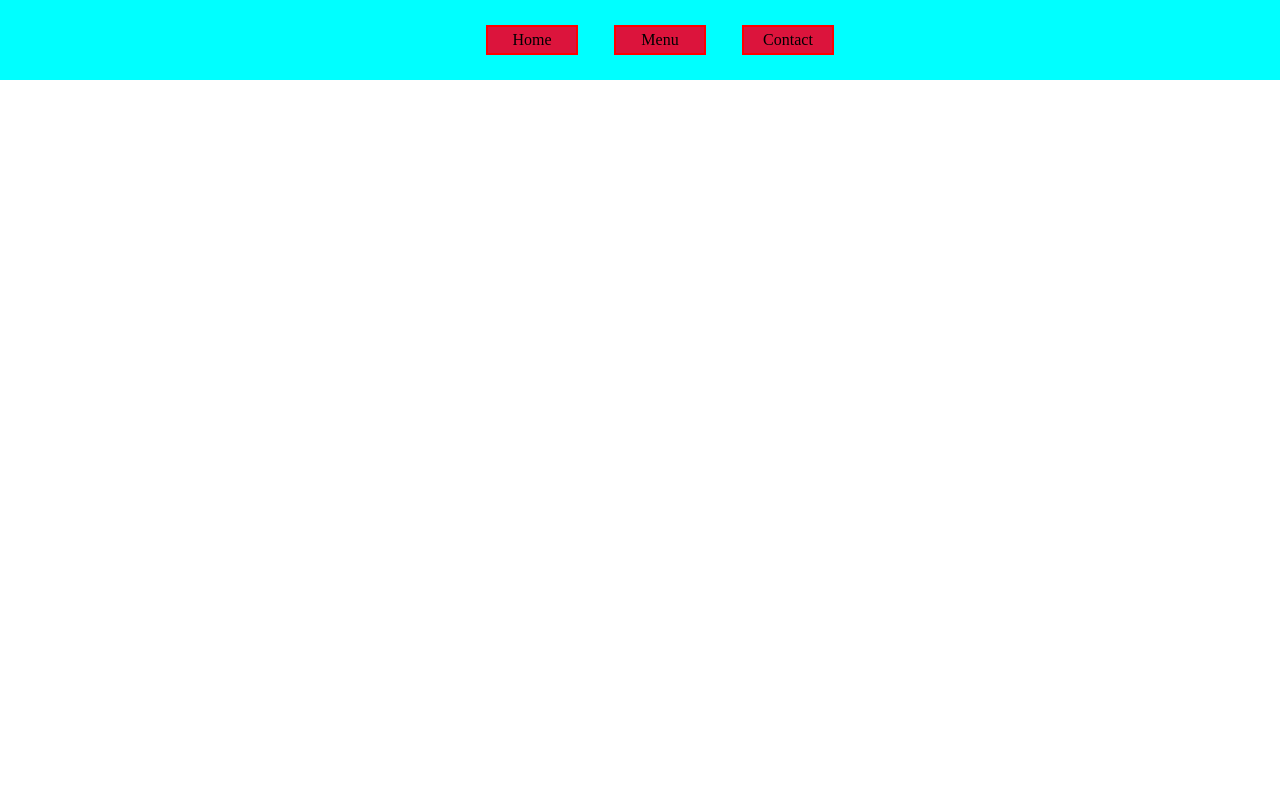
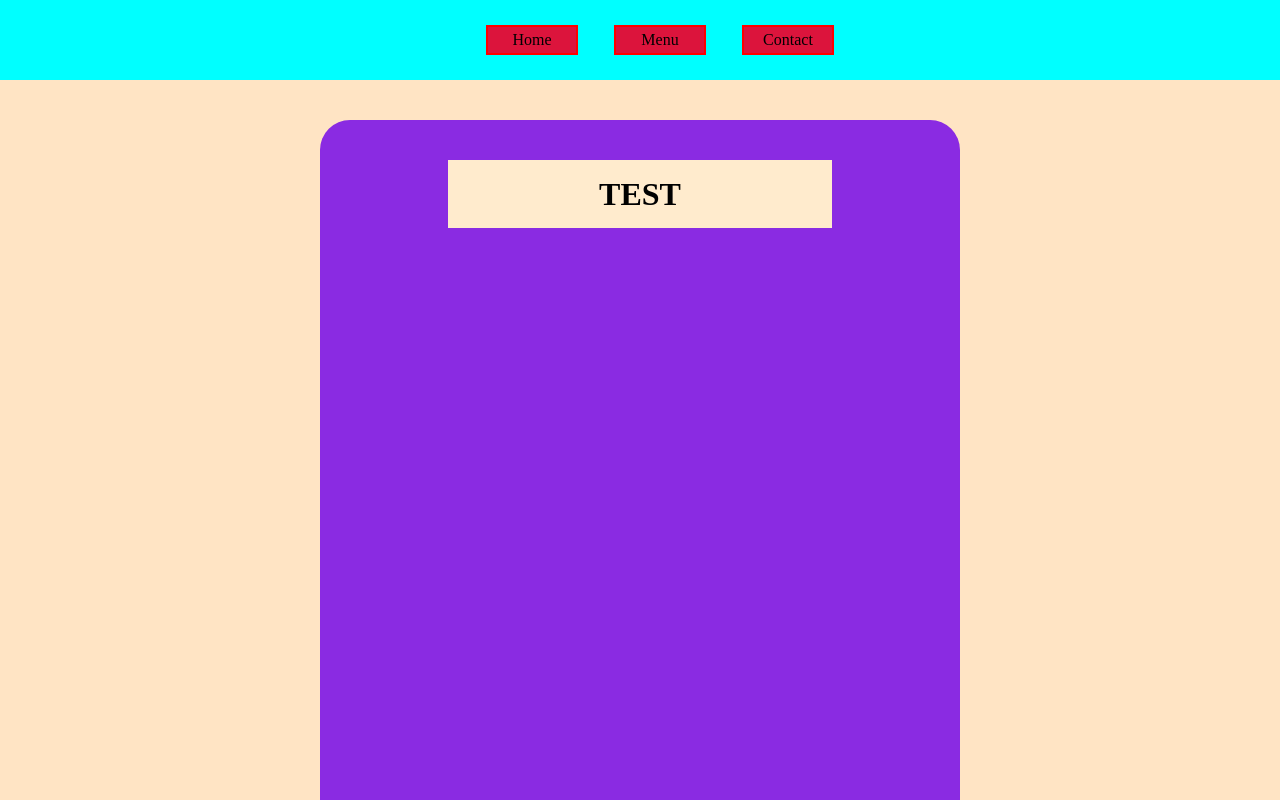
Before and after one commit to Marek-Kosmowski/project-restaurant-page, a website built with webpack: page src/template.html in a window 1280 px wide. Built offline with nearby package versions, Linux system fonts and the light colour scheme.

Commit message:
Add styles for hompage section in style.css

```diff
--- a/src/components/home.js
+++ b/src/components/home.js
@@ -2,13 +2,16 @@ function homePage() {
     const content = document.getElementById('content');
     const headingContainer = document.createElement('div');
     headingContainer.classList.add('heading-container');
-    const heading = document.createElement('div');
-    heading.classList.add('heading');
+
     const headingTitle = document.createElement('h1');
     headingTitle.innerHTML = 'TEST';
     content.appendChild(headingContainer);
-    headingContainer.appendChild(heading);
-    heading.appendChild(headingTitle);
+
+    const homepageContainer = document.createElement('div');
+    homepageContainer.classList.add('homepage-container');
+    content.appendChild(homepageContainer);
+    homepageContainer.appendChild(headingContainer)
+    headingContainer.appendChild(headingTitle)
 }
 
 export default homePage;
--- a/src/components/navbar.js
+++ b/src/components/navbar.js
@@ -1,5 +1,5 @@
 function header() {
-    const content = document.querySelector('#content');
+    const content = document.getElementById('content');
     const navbar = document.createElement('div');
     navbar.classList.add('navbar')
     const navbarList = document.createElement('ul');
--- a/src/index.js
+++ b/src/index.js
@@ -2,4 +2,4 @@ import './styles/style.css';
 import homePage from './components/home';
 import header from './components/navbar';
 header();
-// homePage();
+homePage();
--- a/src/styles/style.css
+++ b/src/styles/style.css
@@ -3,8 +3,12 @@
 }
 
 #content {
+  display: flex;
+  flex-direction: column;
+  justify-content: space-between;
   height: 100vh;
   width: 100vw;
+  background-color: bisque;
 }
 
 .navbar {
@@ -29,3 +33,24 @@
   cursor: pointer;
   background-color: crimson;
 }
+
+.homepage-container {
+  align-self: center;
+  display: flex;
+  justify-content: center;
+  width: 50%;
+  height: 85%;
+  border-top-right-radius: 30px;
+  border-top-left-radius: 30px;
+  background-color: blueviolet;
+}
+
+.heading-container {
+  display: flex;
+  justify-content: center;
+  align-items: center;
+  margin-top: 40px;
+  background-color: blanchedalmond;
+  width: 60%;
+  height: 10%;
+}
```
Also changed, not shown: dist/bundle86aba1424e50e817fc32.js (deleted), dist/bundlea3aa3f1c787a3f0346de.js (added), dist/index.html.
